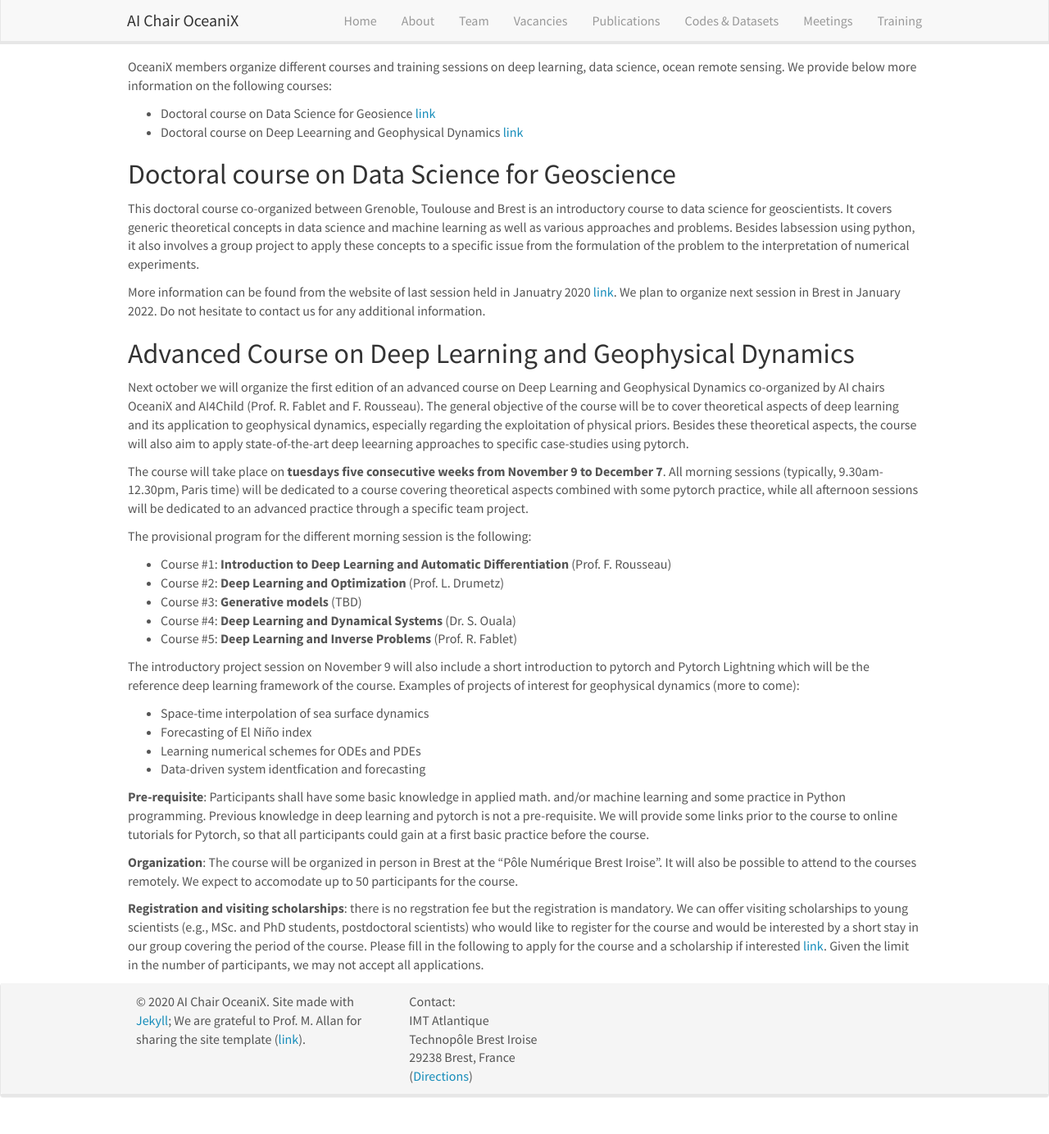
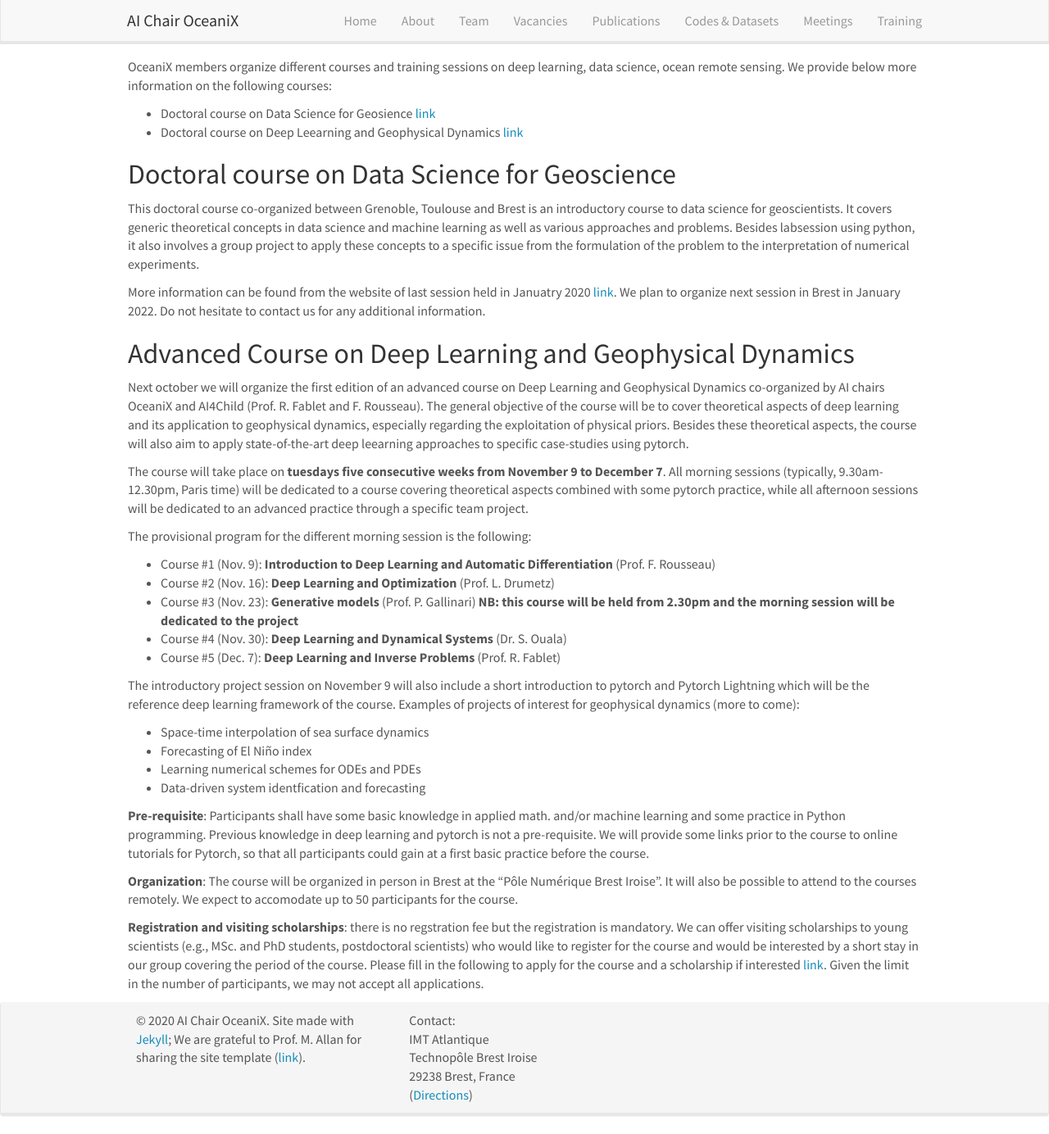
Before and after one commit to CIA-Oceanix/CIA-Oceanix.github.io, a Jekyll site: the page built from _pages/training.md, in a window 1280 px wide and 1384 px high. Shown: the whole window at 82% size. Built offline with Jekyll 4.4.1, drawn with Linux system fonts in a browser that asks for light colours; nearby versions of some CDN libraries.

Commit message:
Update training.md

```diff
--- a/_pages/training.md
+++ b/_pages/training.md
@@ -22,11 +22,11 @@ Next october we will organize the first edition of an advanced course on Deep Le
 The course will take place on **tuesdays five consecutive weeks from November 9 to December 7**. All morning sessions (typically, 9.30am-12.30pm, Paris time) will be dedicated to a course covering theoretical aspects combined with some pytorch practice, while all afternoon sessions will be dedicated to an advanced practice through a specific team project.
 
 The provisional program for the different morning session is the following:
-- Course #1: **Introduction to Deep Learning and Automatic Differentiation** (Prof. F. Rousseau)
-- Course #2: **Deep Learning and Optimization** (Prof. L. Drumetz)
-- Course #3: **Generative models** (TBD)
-- Course #4: **Deep Learning and Dynamical Systems** (Dr. S. Ouala)
-- Course #5: **Deep Learning and Inverse Problems** (Prof. R. Fablet)
+- Course #1 (Nov. 9): **Introduction to Deep Learning and Automatic Differentiation** (Prof. F. Rousseau)
+- Course #2 (Nov. 16): **Deep Learning and Optimization** (Prof. L. Drumetz)
+- Course #3 (Nov. 23): **Generative models** (Prof. P. Gallinari) **NB: this course will be held from 2.30pm and the morning session will be dedicated to the project**
+- Course #4 (Nov. 30): **Deep Learning and Dynamical Systems** (Dr. S. Ouala)
+- Course #5 (Dec. 7): **Deep Learning and Inverse Problems** (Prof. R. Fablet)
 
 The introductory project session on November 9 will also include a short introduction to pytorch and Pytorch Lightning which will be the reference deep learning framework of the course. Examples of projects of interest for geophysical dynamics (more to come):
 - Space-time interpolation of sea surface dynamics
```
